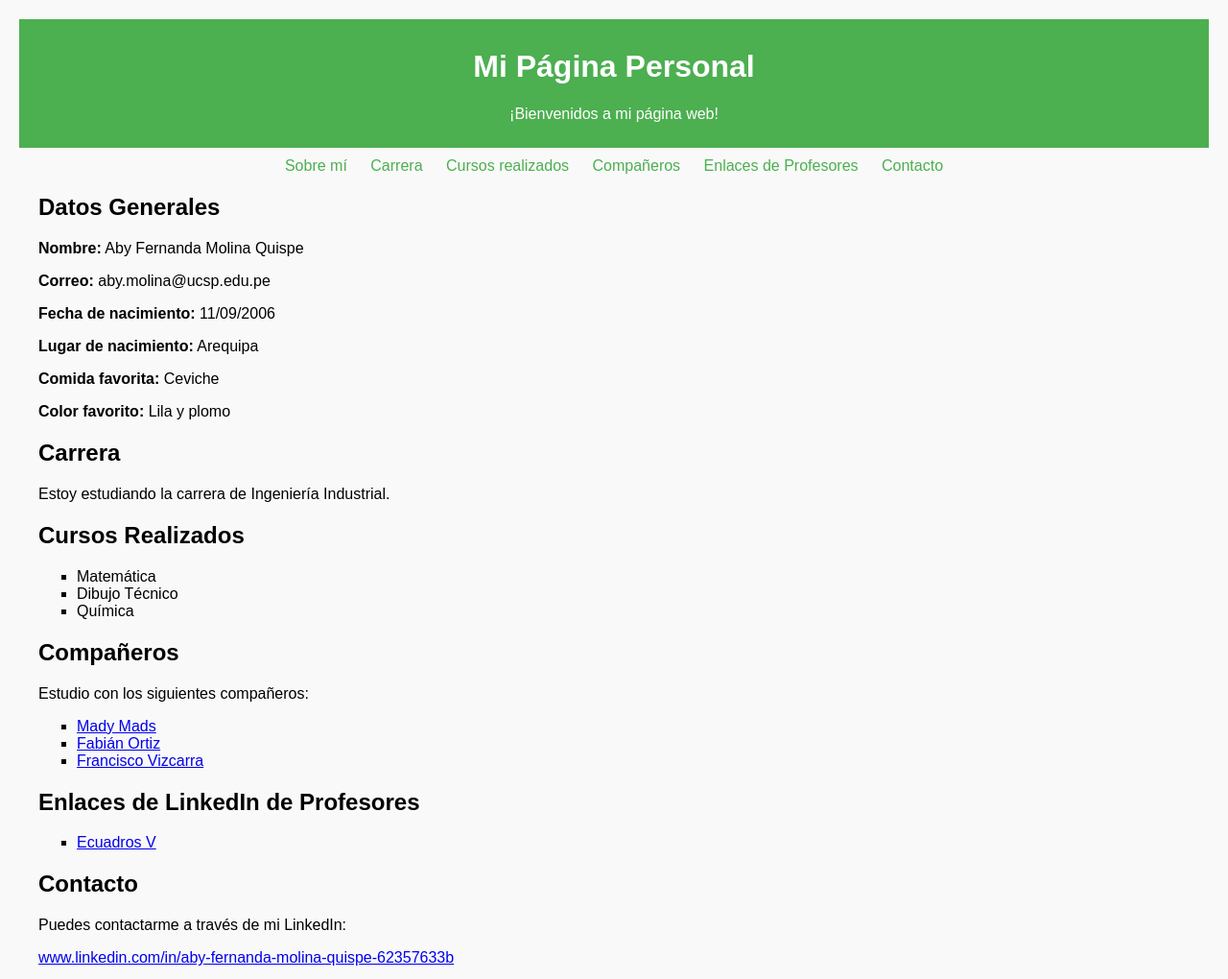
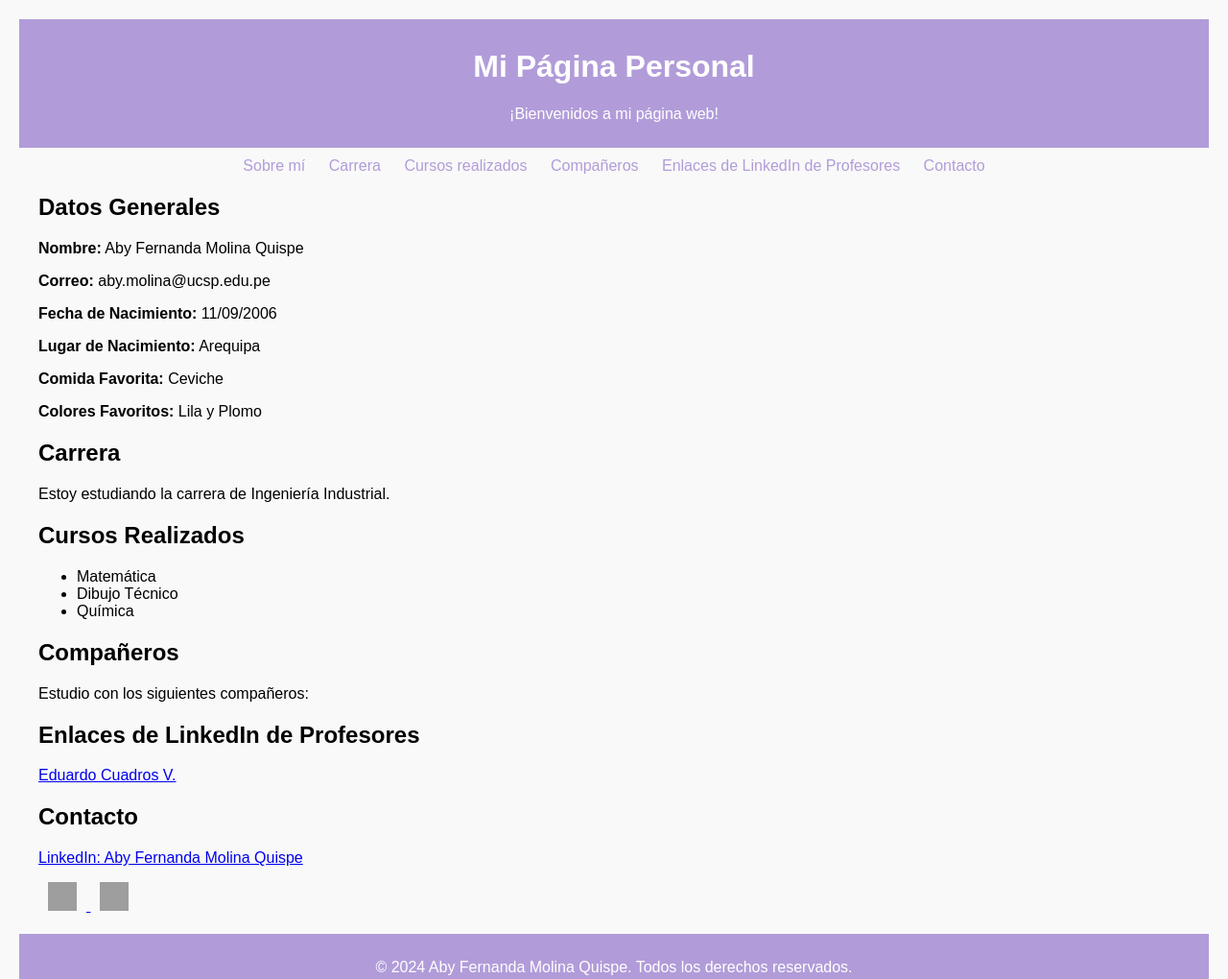
Before and after one commit to Aby5331/index.html, a plain HTML site: page index.html in a window 1280 px wide. Shown: the top 1020 px of the page at 96% size. Drawn offline with Linux system fonts and the light colour scheme; grey boxes are pictures that could not be loaded.

Commit message:
Update index.html

```diff
--- a/index.html
+++ b/index.html
@@ -13,7 +13,7 @@
         header, footer {
             text-align: center;
             padding: 10px;
-            background-color: #4CAF50;
+            background-color: #b19cd9; /* Color lila */
             color: white;
         }
         nav {
@@ -22,7 +22,7 @@
         }
         nav a {
             margin: 0 10px;
-            color: #4CAF50;
+            color: #b19cd9; /* Color lila */
             text-decoration: none;
         }
         nav a:hover {
@@ -31,8 +31,10 @@
         section {
             margin: 20px;
         }
-        ul {
-            list-style-type: square;
+        .social-icons img {
+            width: 30px;
+            height: 30px;
+            margin: 0 10px;
         }
     </style>
 </head>
@@ -46,17 +48,17 @@
         <a href="#carrera">Carrera</a>
         <a href="#cursos">Cursos realizados</a>
         <a href="#companeros">Compañeros</a>
-        <a href="#enlaces-profesores">Enlaces de Profesores</a>
+        <a href="#enlaces">Enlaces de LinkedIn de Profesores</a>
         <a href="#contacto">Contacto</a>
     </nav>
     <section id="sobre-mi">
         <h2>Datos Generales</h2>
         <p><strong>Nombre:</strong> Aby Fernanda Molina Quispe</p>
         <p><strong>Correo:</strong> aby.molina@ucsp.edu.pe</p>
-        <p><strong>Fecha de nacimiento:</strong> 11/09/2006</p>
-        <p><strong>Lugar de nacimiento:</strong> Arequipa</p>
-        <p><strong>Comida favorita:</strong> Ceviche</p>
-        <p><strong>Color favorito:</strong> Lila y plomo</p>
+        <p><strong>Fecha de Nacimiento:</strong> 11/09/2006</p>
+        <p><strong>Lugar de Nacimiento:</strong> Arequipa</p>
+        <p><strong>Comida Favorita:</strong> Ceviche</p>
+        <p><strong>Colores Favoritos:</strong> Lila y Plomo</p>
     </section>
     <section id="carrera">
         <h2>Carrera</h2>
@@ -74,21 +76,24 @@
         <h2>Compañeros</h2>
         <p>Estudio con los siguientes compañeros:</p>
         <ul>
-            <li><a href="https://madymads.github.io/" target="_blank">Mady Mads</a></li>
-            <li><a href="https://fabian0rtiz.github.io/Fabian-Marcelo-Ortiz-Molina/" target="_blank">Fabián Ortiz</a></li>
-            <li><a href="https://danvizcarra.github.io/franciscovizcarra.github.io/" target="_blank">Francisco Vizcarra</a></li>
+            <!-- Listado de compañeros actualizado -->
         </ul>
     </section>
-    <section id="enlaces-profesores">
+    <section id="enlaces">
         <h2>Enlaces de LinkedIn de Profesores</h2>
-        <ul>
-            <li><a href="https://www.linkedin.com/in/ecuadrosv/" target="_blank">Ecuadros V</a></li>
-        </ul>
+        <p><a href="https://www.linkedin.com/in/ecuadrosv/" target="_blank">Eduardo Cuadros V.</a></p>
     </section>
     <section id="contacto">
         <h2>Contacto</h2>
-        <p>Puedes contactarme a través de mi LinkedIn:</p>
-        <p><a href="https://www.linkedin.com/in/aby-fernanda-molina-quispe-62357633b" target="_blank">www.linkedin.com/in/aby-fernanda-molina-quispe-62357633b</a></p>
+        <p><a href="https://www.linkedin.com/in/aby-fernanda-molina-quispe-62357633b" target="_blank">LinkedIn: Aby Fernanda Molina Quispe</a></p>
+        <div class="social-icons">
+            <a href="https://www.instagram.com/aby_fernandaa9/profilecard/?igsh=c3loZnVteGp3bDFm" target="_blank">
+                <img src="https://upload.wikimedia.org/wikipedia/commons/a/a5/Instagram_icon.png" alt="Instagram">
+            </a>
+            <a href="https://www.facebook.com/profile.php?id=100072275015643" target="_blank">
+                <img src="https://upload.wikimedia.org/wikipedia/commons/5/51/Facebook_f_logo_%282019%29.svg" alt="Facebook">
+            </a>
+        </div>
     </section>
     <footer>
         <p>&copy; 2024 Aby Fernanda Molina Quispe. Todos los derechos reservados.</p>
```
